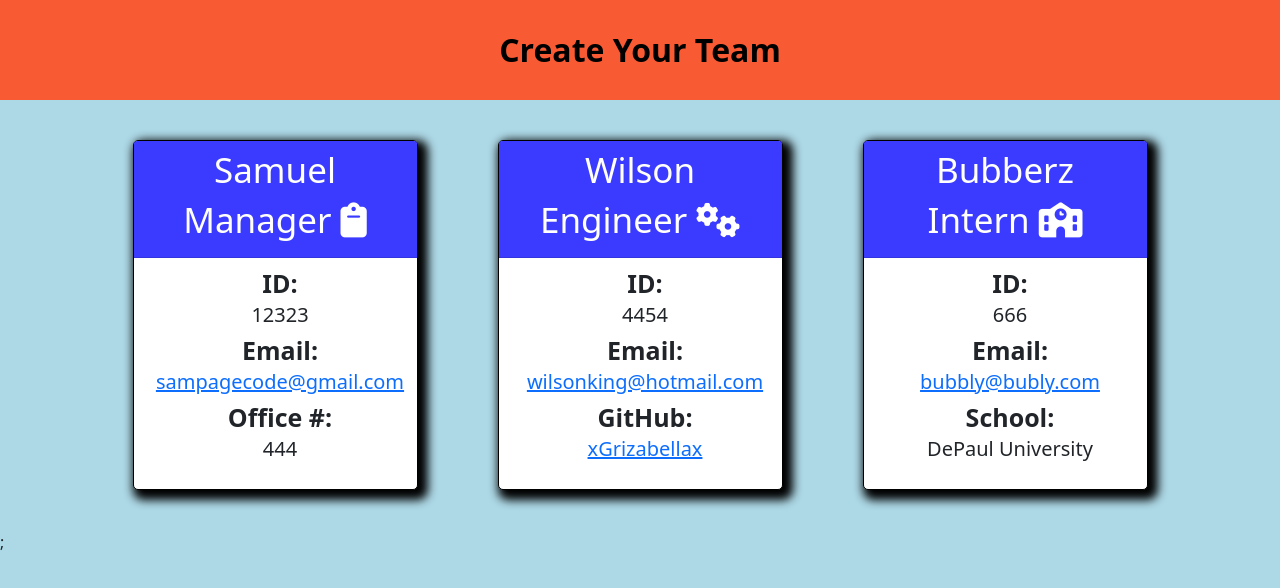
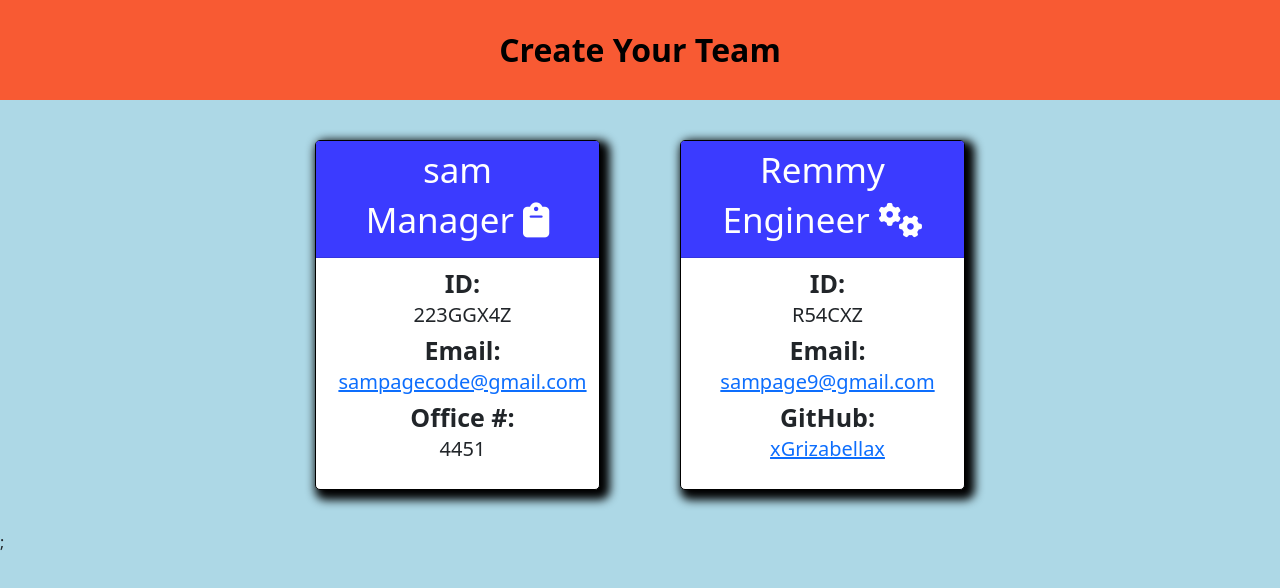
Before and after one commit to xGrizabellax/team-profile-generator, a website: page index.html in a window 1280 px wide. Drawn offline with nearby package versions, Linux system fonts and the light colour scheme.

```diff
--- a/index.html
+++ b/index.html
@@ -27,7 +27,7 @@
 
 <section class='col-3 card'>
 <div class='card-header'>
-    <h1 class='name'>Samuel</h1>
+    <h1 class='name'>sam</h1>
     <h1 class='role'>Manager
                     <i class="fas fa-clipboard"></i>
                     </h1>
@@ -35,13 +35,13 @@
 <div class='container card-body'>
     <div class='row'>
         <h2 class='col-12 id'>ID:
-            <h3 class='col-12'>12323</h3>
+            <h3 class='col-12'>223GGX4Z</h3>
         </h2>
         <h2 class='col-12 email'>Email:
             <h3 class='col-12'><a href='mailto:sampagecode@gmail.com'>sampagecode@gmail.com</a></h3>
         </h2>
         <h2 class='col-12 fifth'>Office #:
-                        <h3 class='col-12'>444</h3>
+                        <h3 class='col-12'>4451</h3>
                         </h2>
 
     </div>
@@ -50,7 +50,7 @@
 
 <section class='col-3 card'>
 <div class='card-header'>
-    <h1 class='name'>Wilson</h1>
+    <h1 class='name'>Remmy</h1>
     <h1 class='role'>Engineer
                     <i class="fas fa-cogs"></i>
                     </h1>
@@ -58,36 +58,13 @@
 <div class='container card-body'>
     <div class='row'>
         <h2 class='col-12 id'>ID:
-            <h3 class='col-12'>4454</h3>
+            <h3 class='col-12'>R54CXZ</h3>
         </h2>
         <h2 class='col-12 email'>Email:
-            <h3 class='col-12'><a href='mailto:wilsonking@hotmail.com'>wilsonking@hotmail.com</a></h3>
+            <h3 class='col-12'><a href='mailto:sampage9@gmail.com'>sampage9@gmail.com</a></h3>
         </h2>
         <h2 class='col-12 fifth'>GitHub:
                         <h3 class='col-12'><a href='xGrizabellax'>xGrizabellax</a></h3>
-                        </h2>
-
-    </div>
-</div>
-</section>
-
-<section class='col-3 card'>
-<div class='card-header'>
-    <h1 class='name'>Bubberz</h1>
-    <h1 class='role'>Intern
-                    <i class="fas fa-school"></i>
-                    </h1>
-</div>
-<div class='container card-body'>
-    <div class='row'>
-        <h2 class='col-12 id'>ID:
-            <h3 class='col-12'>666</h3>
-        </h2>
-        <h2 class='col-12 email'>Email:
-            <h3 class='col-12'><a href='mailto:bubbly@bubly.com'>bubbly@bubly.com</a></h3>
-        </h2>
-        <h2 class='col-12 fifth'>School:
-                        <h3 class='col-12'>DePaul University</h3>
                         </h2>
 
     </div>
--- a/index.js
+++ b/index.js
@@ -197,9 +197,7 @@
 async function addEngineer() {
     let data = await inquirer.prompt(engineerQue)
     const engineer = new Engineer(data.name, data.id, data.email, data.github)
-    // .then((data) => {
-    //     const engineer = new Engineer(data.name, data.id, data.email, data.github)
-    //     employees.push(engineer)
+        employees.push(engineer)
     addMember()
 }
 
--- a/package.json
+++ b/package.json
@@ -1,7 +1,7 @@
 {
   "name": "team-profile-generator",
   "version": "1.0.0",
-  "description": "",
+  "description": "Makes an organized team page of each individual's role and contact information.   Click on this link to watch my walkthrough video of the team profile generator!   https://watch.screencastify.com/v/qCfWBCMw3dl2oZK5bLEq",
   "main": "index.js",
   "directories": {
     "lib": "lib"
```
